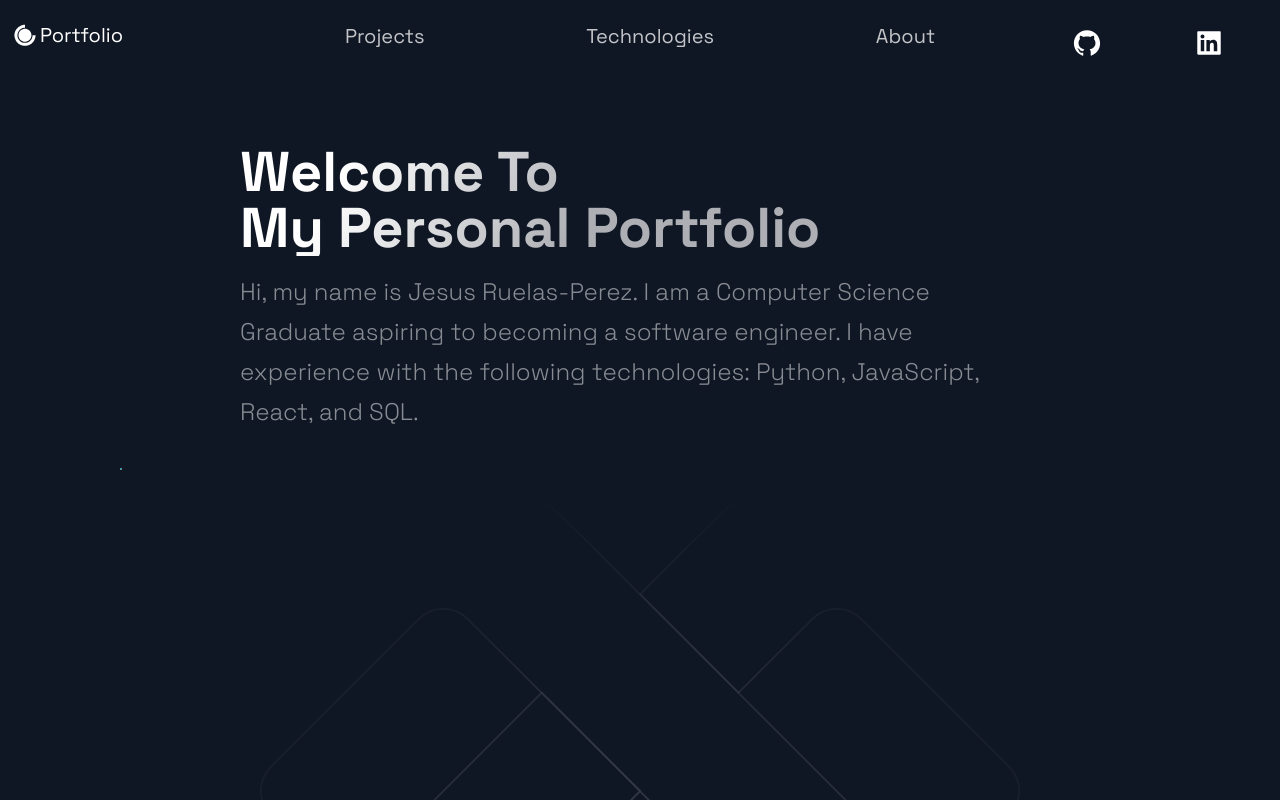
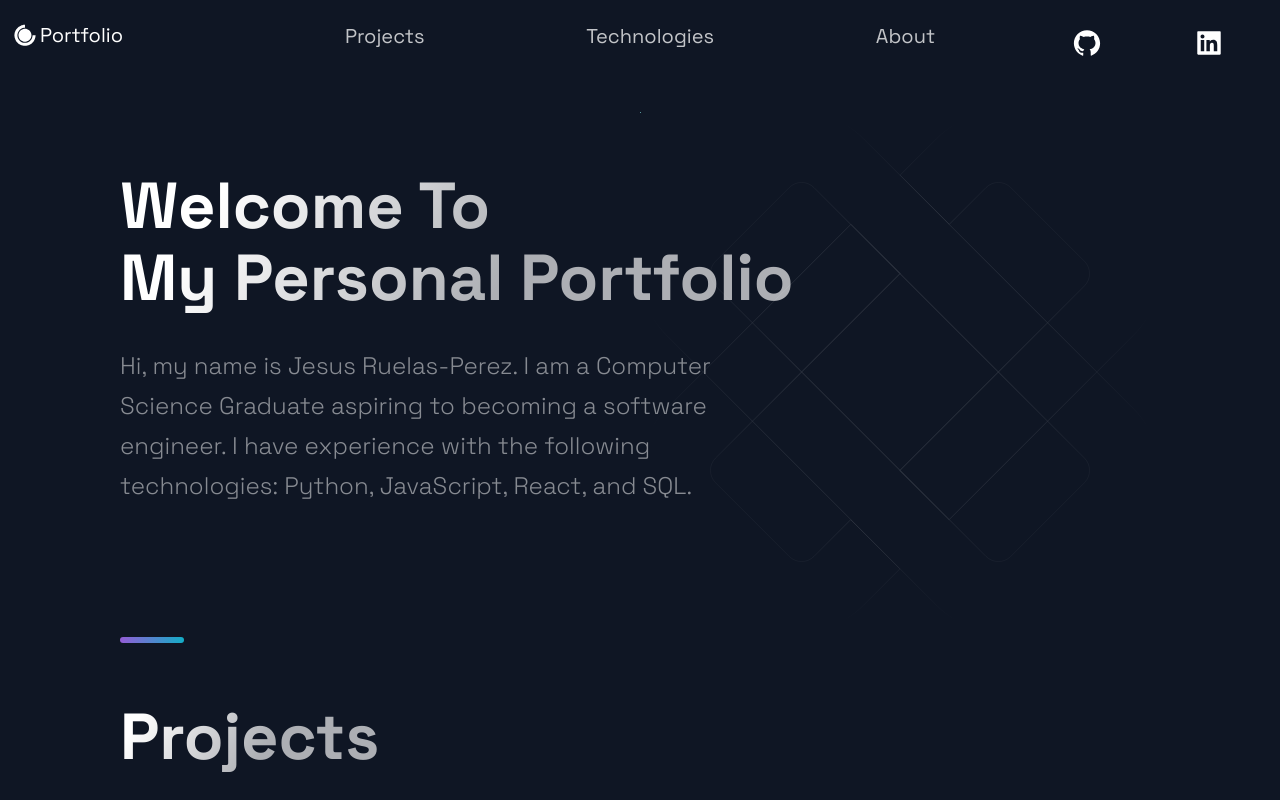
Before and after one commit to Jesus711/JS-Mastery-Portfolio-Website, a Next.js app: page / in a window 1280 px wide. Shown: the top 800 px of the page. Built offline with nearby package versions, Linux system fonts and the light colour scheme.

Commit message:
Fixed the errors and warnings received from styled components due to incorrect naming. Added '$' prefix to correct it

```diff
--- a/src/styles/GlobalComponents/index.js
+++ b/src/styles/GlobalComponents/index.js
@@ -1,9 +1,9 @@
 import styled from 'styled-components'
 
 export const Section = styled.section`
-  display: ${(props) => props.grid ? "grid" : "flex" };
-  flex-direction: ${(props) => props.row ? "row" : "column" };
-  padding: ${(props) => props.nopadding ? "0" : "32px 48px 0" } ;
+  display: ${(props) => props.$grid ? "grid" : "flex" };
+  flex-direction: ${(props) => props.$row ? "row" : "column" };
+  padding: ${(props) => props.$nopadding ? "0" : "32px 48px 0" } ;
   margin: 0 auto;
   max-width: 1040px;
   box-sizing: content-box;
@@ -17,7 +17,7 @@ export const Section = styled.section`
   }
 
   @media ${(props) => props.theme.breakpoints.sm} {
-    padding: ${(props) => props.nopadding ? "0" : "16px 16px 0" } ;
+    padding: ${(props) => props.$nopadding ? "0" : "16px 16px 0" } ;
 
     width: calc(100vw - 32px);
     flex-direction: column;
@@ -26,30 +26,30 @@ export const Section = styled.section`
 
 export const SectionTitle = styled.h2`
   font-weight: 800;
-  font-size: ${(props) => props.main ? '65px' : '56px'};
-  line-height: ${(props) => props.main ? '72px' : '56px'};
+  font-size: ${(props) => props.$main ? '65px' : '56px'};
+  line-height: ${(props) => props.$main ? '72px' : '56px'};
   width: max-content;
   max-width: 100%;
   background: linear-gradient(121.57deg, #FFFFFF 18.77%, rgba(255, 255, 255, 0.66) 60.15%);
   -webkit-background-clip: text;
   -webkit-text-fill-color: transparent;
   margin-bottom: 16px;
-  padding: ${(props) => props.main ? '58px 0 16px' : '0'};
+  padding: ${(props) => props.$main ? '58px 0 16px' : '0'};
 
   @media ${props => props.theme.breakpoints.md}{
-    font-size: ${(props) => props.main ? '56px' : '48px'};
-    line-height: ${(props) => props.main ? '56px' : '48px'};
+    font-size: ${(props) => props.$main ? '56px' : '48px'};
+    line-height: ${(props) => props.$main ? '56px' : '48px'};
     margin-bottom: 12px;
-    padding: ${(props) => props.main ? '40px 0 12px' : '0'};
+    padding: ${(props) => props.$main ? '40px 0 12px' : '0'};
   }
 
   @media ${props => props.theme.breakpoints.sm}{
     font-size: 32px;
     line-height: 40px;
-    font-size: ${(props) => props.main ? '28px' : '32px'};
-    line-height: ${(props) => props.main ? '32px' : '40px'};
+    font-size: ${(props) => props.$main ? '28px' : '32px'};
+    line-height: ${(props) => props.$main ? '32px' : '40px'};
     margin-bottom: 8px;
-    padding: ${(props) => props.main ? '16px 0 8px' : '0'};
+    padding: ${(props) => props.$main ? '16px 0 8px' : '0'};
     max-width: 100%;
   }
 `
```
